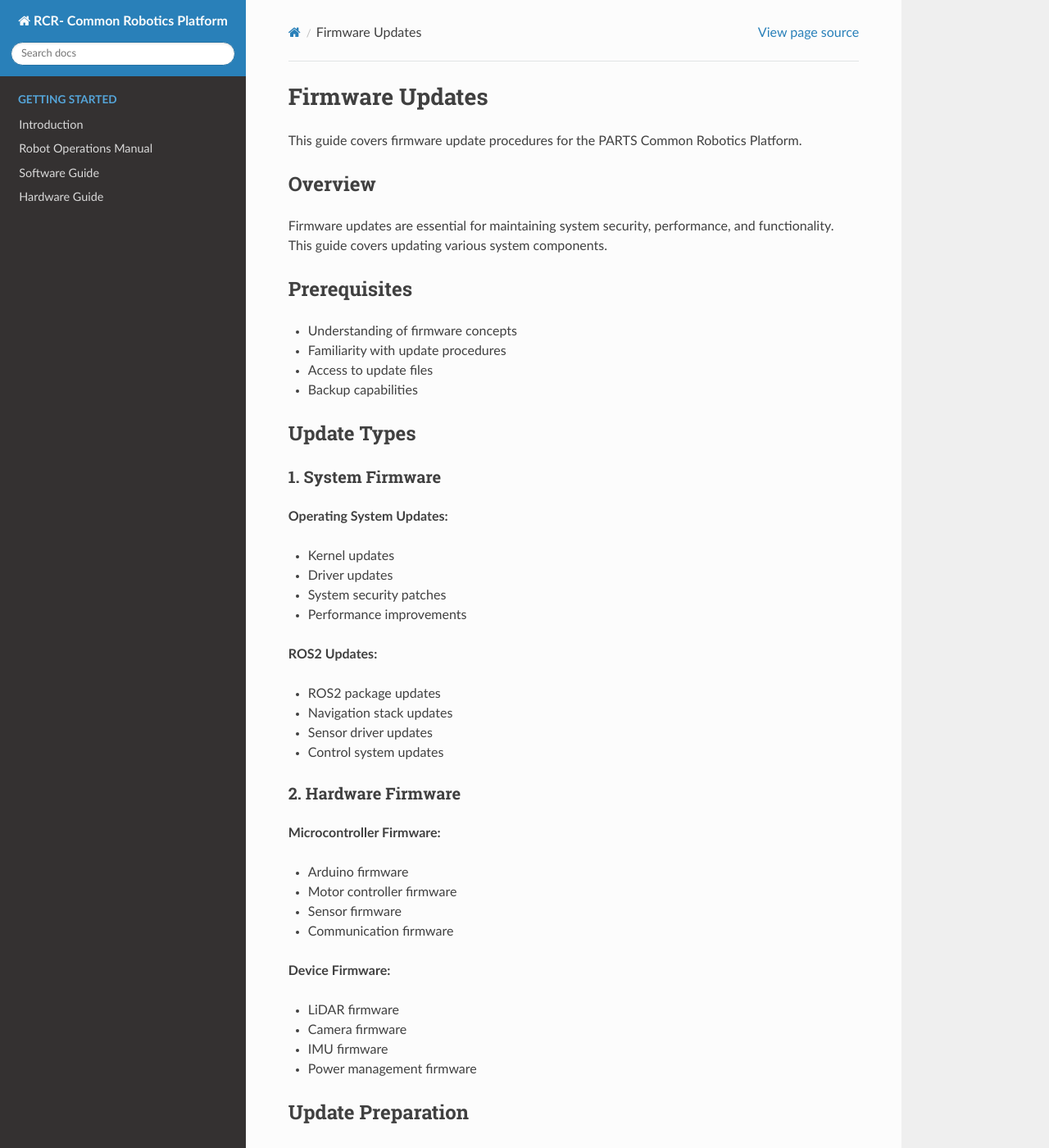
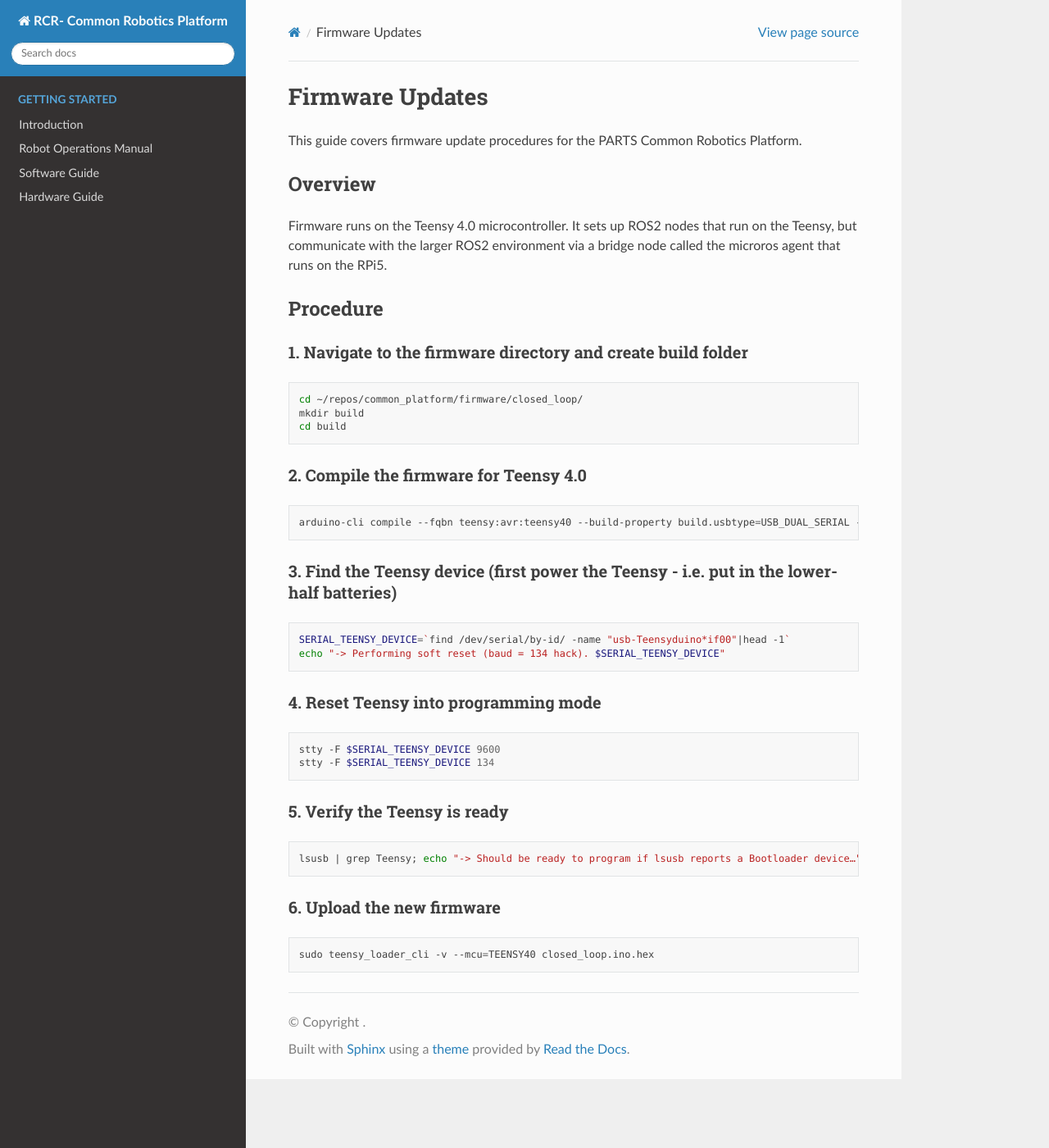
Before and after one commit to RoseCityRobotics/common_platform, a Sphinx documentation site: the page built from docs/source/operations/advanced/firmware_updates.md, in a window 1280 px wide and 1400 px high. Shown: the whole window at 82% size. Built offline with Sphinx 7.4.7 and the Read the Docs theme 3.1.0, drawn with Linux system fonts in a browser that asks for light colours; some of the changed text lies outside the part shown.

Commit message:
Updated documentation teleop and firmware

````diff
--- a/docs/source/operations/advanced/firmware_updates.md
+++ b/docs/source/operations/advanced/firmware_updates.md
@@ -4,338 +4,40 @@ This guide covers firmware update procedures for the PARTS Common Robotics Platf
 
 ## Overview
 
-Firmware updates are essential for maintaining system security, performance, and functionality. This guide covers updating various system components.
+Firmware runs on the Teensy 4.0 microcontroller. It sets up ROS2 nodes that run on the Teensy, but communicate with the larger ROS2 environment via a bridge node called the microros agent that runs on the RPi5.
 
-## Prerequisites
+## Procedure
 
-- Understanding of firmware concepts
-- Familiarity with update procedures
-- Access to update files
-- Backup capabilities
+### 1. Navigate to the firmware directory and create build folder
+   ```bash
+   cd ~/repos/common_platform/firmware/closed_loop/
+   mkdir build
+   cd build
+   ```
 
-## Update Types
+### 2. Compile the firmware for Teensy 4.0
+   ```bash
+   arduino-cli compile --fqbn teensy:avr:teensy40 --build-property build.usbtype=USB_DUAL_SERIAL --build-path . ../closed_loop.ino
+   ```
 
-### 1. System Firmware
+### 3. Find the Teensy device (first power the Teensy - i.e. put in the lower-half batteries)
+   ```bash
+   SERIAL_TEENSY_DEVICE=`find /dev/serial/by-id/ -name "usb-Teensyduino*if00"|head -1`
+   echo "-> Performing soft reset (baud = 134 hack). $SERIAL_TEENSY_DEVICE"
+   ```
 
-**Operating System Updates:**
-- Kernel updates
-- Driver updates
-- System security patches
-- Performance improvements
+### 4. Reset Teensy into programming mode
+   ```bash
+   stty -F $SERIAL_TEENSY_DEVICE 9600
+   stty -F $SERIAL_TEENSY_DEVICE 134
+   ```
 
-**ROS2 Updates:**
-- ROS2 package updates
-- Navigation stack updates
-- Sensor driver updates
-- Control system updates
+### 5. Verify the Teensy is ready
+   ```bash
+   lsusb | grep Teensy; echo "-> Should be ready to program if lsusb reports a Bootloader device…"
+   ```
 
-### 2. Hardware Firmware
-
-**Microcontroller Firmware:**
-- Arduino firmware
-- Motor controller firmware
-- Sensor firmware
-- Communication firmware
-
-**Device Firmware:**
-- LiDAR firmware
-- Camera firmware
-- IMU firmware
-- Power management firmware
-
-## Update Preparation
-
-### 1. Backup Procedures
-
-**System Backup:**
-```bash
-# Create system backup
-sudo tar -czf /backup/system_backup_$(date +%Y%m%d).tar.gz /home /etc /opt
-
-# Backup configuration
-cp -r config/ config_backup_$(date +%Y%m%d)/
-```
-
-**Firmware Backup:**
-```bash
-# Backup current firmware
-sudo dd if=/dev/mmcblk0 of=/backup/firmware_backup_$(date +%Y%m%d).img
-```
-
-### 2. Update Planning
-
-**Update Schedule:**
-- Plan update timing
-- Schedule maintenance window
-- Notify users
-- Prepare rollback plan
-
-**Update Testing:**
-- Test in development environment
-- Verify compatibility
-- Check for issues
-- Document procedures
-
-## System Updates
-
-### 1. Operating System Updates
-
-**Update System:**
-```bash
-# Update package lists
-sudo apt update
-
-# Upgrade packages
-sudo apt upgrade
-
-# Update distribution
-sudo apt dist-upgrade
-
-# Clean up
-sudo apt autoremove
-sudo apt autoclean
-```
-
-**Kernel Updates:**
-```bash
-# Check current kernel
-uname -r
-
-# Update kernel
-sudo apt install linux-image-generic
-
-# Reboot if needed
-sudo reboot
-```
-
-### 2. ROS2 Updates
-
-**Update ROS2:**
-```bash
-# Update ROS2 packages
-sudo apt update
-sudo apt upgrade ros-humble-*
-
-# Update workspace
-cd ~/common_platform
-rosdep update
-rosdep install --from-paths src --ignore-src -r -y
-colcon build
-```
-
-**Update Navigation Stack:**
-```bash
-# Update navigation packages
-sudo apt update
-sudo apt upgrade ros-humble-navigation2*
-
-# Rebuild workspace
-colcon build --packages-select navigation2
-```
-
-## Hardware Firmware Updates
-
-### 1. Arduino Firmware
-
-**Arduino IDE Update:**
-1. Open Arduino IDE
-2. Connect Arduino
-3. Select correct board
-4. Upload new firmware
-
-**Command Line Update:**
-```bash
-# Install arduino-cli
-sudo apt install arduino-cli
-
-# Update firmware
-arduino-cli compile --fqbn arduino:avr:uno firmware/
-arduino-cli upload --fqbn arduino:avr:uno firmware/
-```
-
-### 2. Motor Controller Firmware
-
-**Update Procedure:**
-1. Power off robot
-2. Connect programmer
-3. Flash new firmware
-4. Verify update
-5. Power on robot
-
-**Verification:**
-```bash
-# Check firmware version
-ros2 topic echo /motor_controller/version
-
-# Test motor control
-ros2 topic pub /cmd_vel geometry_msgs/msg/Twist "{}"
-```
-
-### 3. Sensor Firmware
-
-**LiDAR Firmware:**
-```bash
-# Check current version
-ros2 topic echo /scan | head -1
-
-# Update firmware (if supported)
-# Follow manufacturer instructions
-```
-
-**Camera Firmware:**
-```bash
-# Check camera info
-ros2 topic echo /camera/camera_info
-
-# Update firmware (if supported)
-# Follow manufacturer instructions
-```
-
-## Update Procedures
-
-### 1. Staged Updates
-
-**Update Sequence:**
-1. Update system packages
-2. Update ROS2 packages
-3. Update hardware firmware
-4. Test functionality
-5. Document changes
-
-**Rollback Plan:**
-- Keep previous versions
-- Document rollback procedures
-- Test rollback process
-- Maintain backups
-
-### 2. Update Verification
-
-**System Verification:**
-```bash
-# Check system status
-systemctl status ros2
-systemctl status robot
-
-# Check services
-ros2 node list
-ros2 topic list
-```
-
-**Hardware Verification:**
-```bash
-# Test sensors
-ros2 topic echo /scan
-ros2 topic echo /camera/image_raw
-ros2 topic echo /imu/data
-
-# Test motors
-ros2 topic pub /cmd_vel geometry_msgs/msg/Twist "{}"
-```
-
-## Troubleshooting
-
-### Common Issues
-
-**Update Failures:**
-- Check internet connection
-- Verify update sources
-- Check disk space
-- Review error logs
-
-**Compatibility Issues:**
-- Check version compatibility
-- Review release notes
-- Test in development
-- Contact support
-
-**Performance Issues:**
-- Monitor system performance
-- Check for conflicts
-- Review configuration
-- Optimize settings
-
-### Recovery Procedures
-
-**System Recovery:**
-```bash
-# Restore from backup
-sudo tar -xzf /backup/system_backup_YYYYMMDD.tar.gz -C /
-
-# Restart services
-sudo systemctl restart ros2
-sudo systemctl restart robot
-```
-
-**Firmware Recovery:**
-```bash
-# Restore firmware
-sudo dd if=/backup/firmware_backup_YYYYMMDD.img of=/dev/mmcblk0
-
-# Reboot system
-sudo reboot
-```
-
-## Best Practices
-
-### Update Management
-
-**Regular Updates:**
-- Schedule regular updates
-- Monitor for security patches
-- Test updates before deployment
-- Document all changes
-
-**Version Control:**
-- Track firmware versions
-- Maintain update history
-- Document compatibility
-- Plan update schedules
-
-### Safety
-
-**Update Safety:**
-- Always backup before updates
-- Test in safe environment
-- Have rollback plan ready
-- Monitor system during updates
-
-**Emergency Procedures:**
-- Know emergency stop procedures
-- Have recovery tools ready
-- Document emergency contacts
-- Practice recovery procedures
-
-## Maintenance
-
-### Post-Update
-
-**System Check:**
-- Verify all functionality
-- Test critical systems
-- Monitor performance
-- Check for issues
-
-**Documentation:**
-- Update documentation
-- Record changes
-- Note any issues
-- Plan next updates
-
-### Monitoring
-
-**Performance Monitoring:**
-- Monitor system performance
-- Check for errors
-- Track stability
-- Review logs
-
-**Update Tracking:**
-- Track update history
-- Monitor for new updates
-- Plan future updates
-- Maintain compatibility
-
----
-
-*For custom controllers, see [Custom Controllers](custom_controllers.md)*
-*For troubleshooting, see [Troubleshooting](../troubleshooting/index.md)*
+### 6. Upload the new firmware
+   ```bash
+   sudo teensy_loader_cli -v --mcu=TEENSY40 closed_loop.ino.hex
+   ```
````
Also changed, not shown: docs/source/operations/daily_operations/KeyboardTeleop.md (+13 -0 lines).
